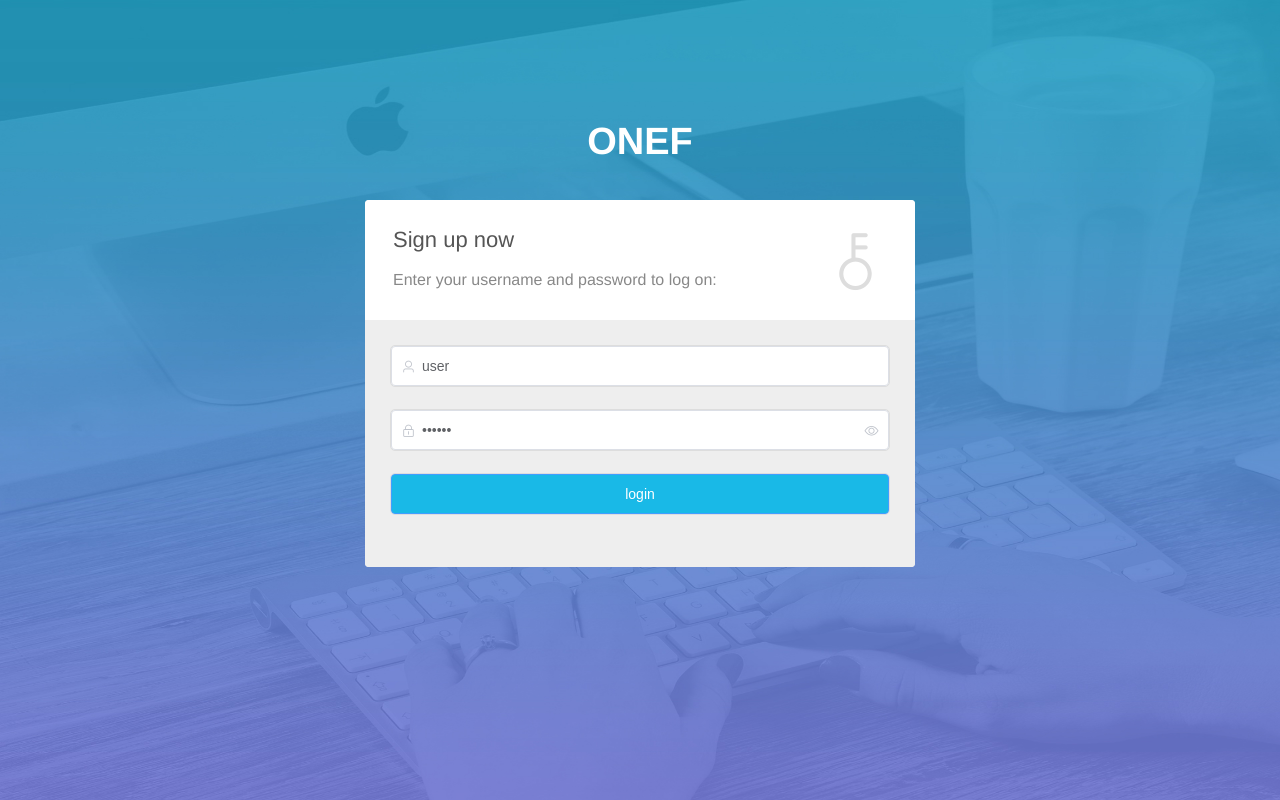
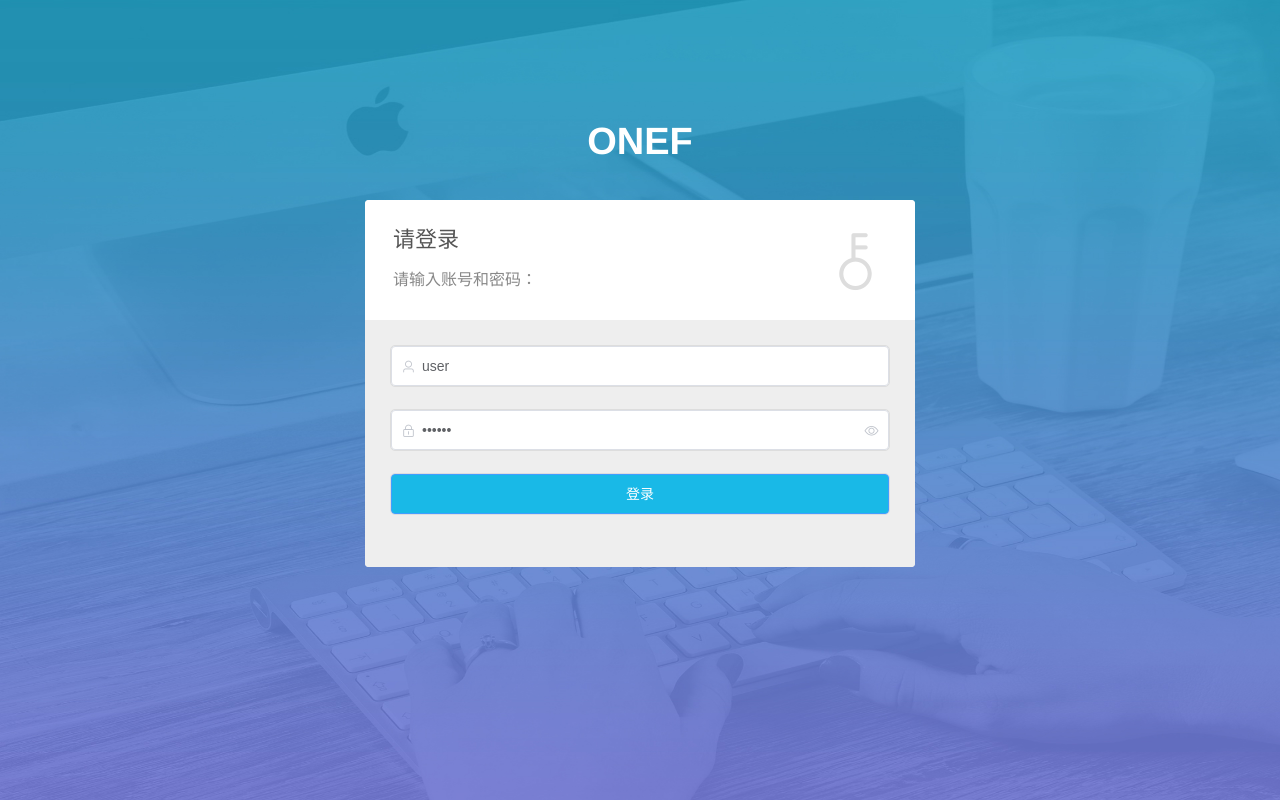
Before and after one commit to linxinfu/onef-vue, a Vue app: page /hello_word#/login in a window 1280 px wide. Built offline with nearby package versions, Linux system fonts and the light colour scheme.

Commit message:
多语言后续

```diff
--- a/src/App.vue
+++ b/src/App.vue
@@ -1,6 +1,6 @@
 <template>
   <div id="app">
-    <router-view/>
+    <router-view />
   </div>
 </template>
 
--- a/src/locales/en.json
+++ b/src/locales/en.json
@@ -1,3 +1,9 @@
 {
-  "app_name":"ONEF"
+  "app_name":"ONEF",
+  "login": "Login",
+  "login_success": "Success",
+  "please_login":"Sign up now",
+  "enter_password_to_login":"Enter your username and password to log on:",
+  "login_notification":"There is only one visitor account. username:user,   password:123456",
+  "notification":"Notification"
 }
--- a/src/locales/index.js
+++ b/src/locales/index.js
@@ -20,7 +20,7 @@ const messages = {
 }
 
 const i18n = new VueI18n({
-  locale: 'en', // TODO: 从LocalStorage里读取当前语言配置
+  locale: 'zh', // TODO: 从LocalStorage里读取当前语言配置
   messages // set locale messages
 })
 
--- a/src/locales/zh.json
+++ b/src/locales/zh.json
@@ -1,5 +1,9 @@
 {
-  "app_name":"ONEF",
-  "login":"登录",
-  "login_succcess":"登陆成功"
+  "app_name": "ONEF",
+  "login": "登录",
+  "login_success": "登陆成功",
+  "please_login":"请登录",
+  "enter_password_to_login":"请输入账号和密码：",
+  "login_notification":"目前只有一个游客账号，账号为：user,密码都为：123456",
+  "notification":"提示"
 }
--- a/src/pages/login/index.vue
+++ b/src/pages/login/index.vue
@@ -2,12 +2,12 @@
   <div class="login">
     <div class="login-box">
       <h2 class="project-name">
-        <strong>{{$t("app_name")}}</strong>
+        <strong>{{$t('app_name')}}</strong>
       </h2>
       <div class="login-detail">
         <div class="login-title">
-          <h3>Sign up now</h3>
-          <p>Enter your username and password to log on:</p>
+          <h3>{{$t('please_login')}}</h3>
+          <p>{{$t('enter_password_to_login')}}</p>
           <i class="el-icon-key"></i>
         </div>
         <div class="login-form">
@@ -53,15 +53,15 @@ export default {
   methods: {
     showTips () {
       this.notifyObj = this.$notify({
-        title: '提示',
-        message: '目前只有一个游客账号，账号为：user,密码都为：123456',
+        title: this.$i18n.t('notification'),
+        message: this.$i18n.t('login_notification'),
         duration: 3000,
         iconClass: 'el-icon-s-opportunity'
       })
     },
     login () {
       // TODO: 登录验证
-      this.$message({ message: '登陆成功', type: 'success' })
+      this.$message({ message: this.$i18n.t('login_success'), type: 'success' })
       console.log(this.loginInfo.username, this.loginInfo.password)
 
       this.$router.replace('/home')
```
